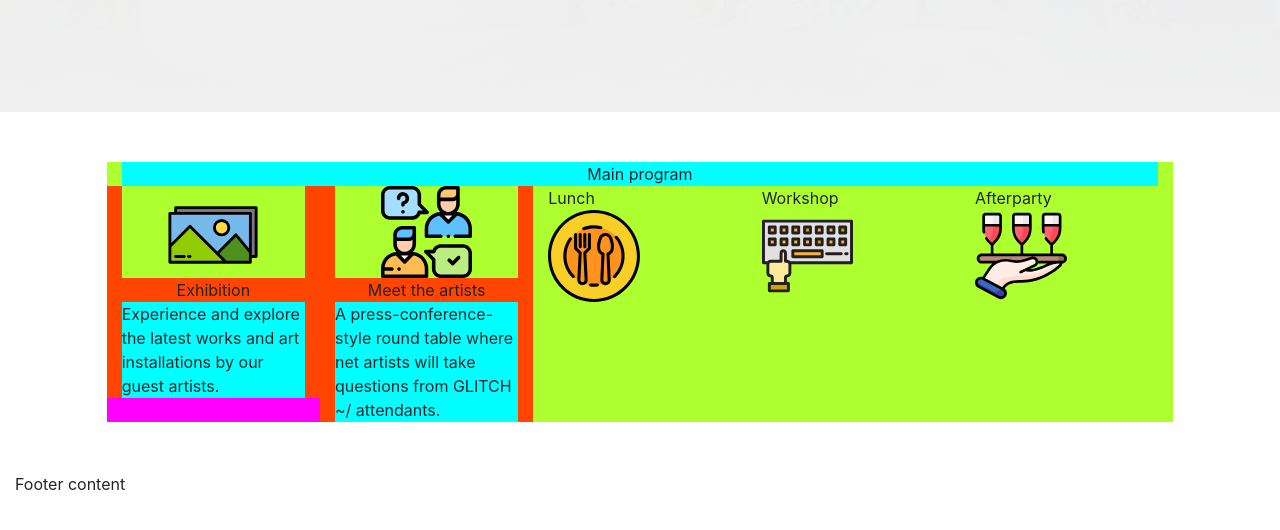
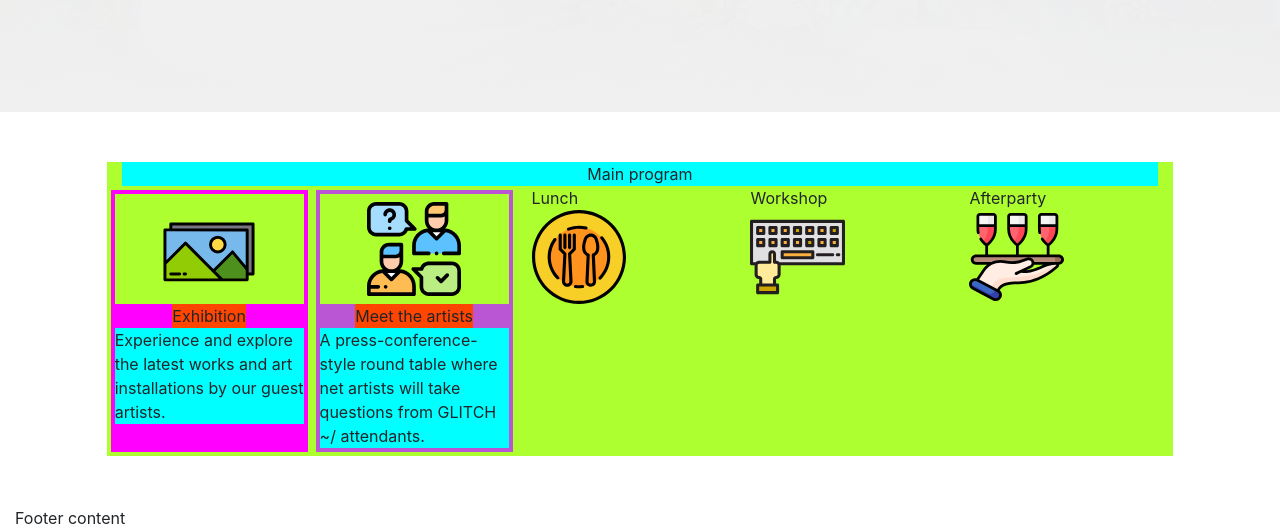
Before and after one commit to voscarmv/conference_page, a plain HTML site: page index.html in a window 1280 px wide. Shown: the part 654-1184 px from the top of the page. Before the commit the page ends 1150 px from the top, so only its background shows below. Drawn offline with nearby package versions, Linux system fonts and the light colour scheme.

Commit message:
Made icon space same height on main program section.

```diff
--- a/index.html
+++ b/index.html
@@ -159,15 +159,20 @@
         <div class="row">
           <div class="col-1"></div>
           <div class="bg-2 col-10">
+
             <div class="row">
+
               <div class="col-12">
                 <div class="text-center w-100 bg-3">
                   <div class="bg-4">Main program</div>
                 </div>
               </div>
 
-              <div class="col-md col-12 bg-1">
-                <div class="row bg-3">
+            </div>
+            <div class="row">
+
+              <div class="col-md col-12 m-1 p-1 bg-1">
+                <div class="row">
 
                   <div class="event-item col-3 col-md-12">
                     <div class="event-item event-icon bg-2">
@@ -191,9 +196,9 @@
                 </div>
               </div>
 
-              <div class="col-md col-12 bg-5">
+              <div class="col-md col-12 m-1 p-1 bg-5">
 
-                <div class="row bg-3">
+                <div class="row">
 
                   <div class="event-item col-3 col-md-12">
                     <div class="event-item event-icon bg-2">
--- a/style.css
+++ b/style.css
@@ -214,6 +214,11 @@
   justify-content: center;
 }
 
+.event-icon{
+  width: 100%;
+  height: 110px;
+}
+
 @media only screen and (min-width: 768px) {
 
   .site-navbar {
```
